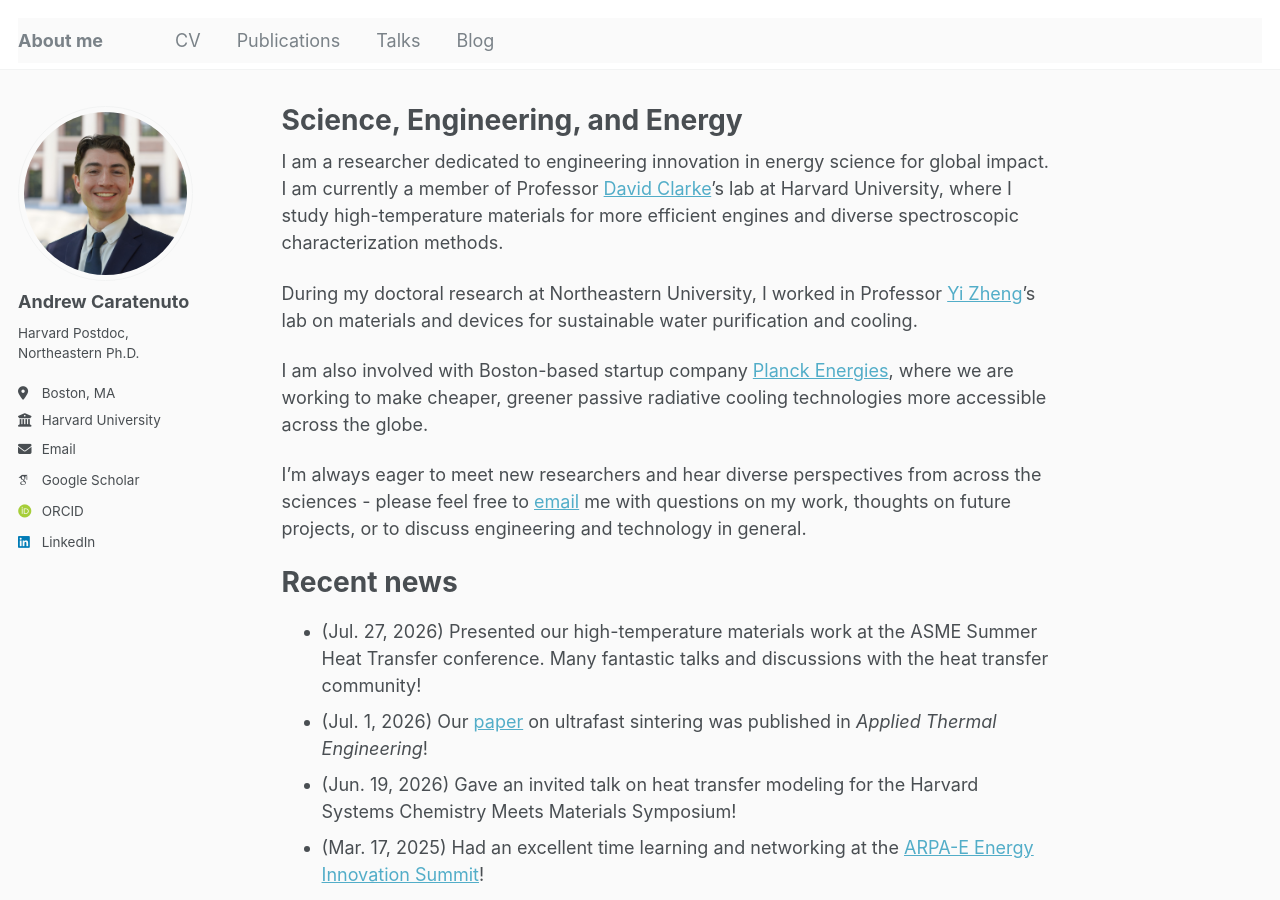
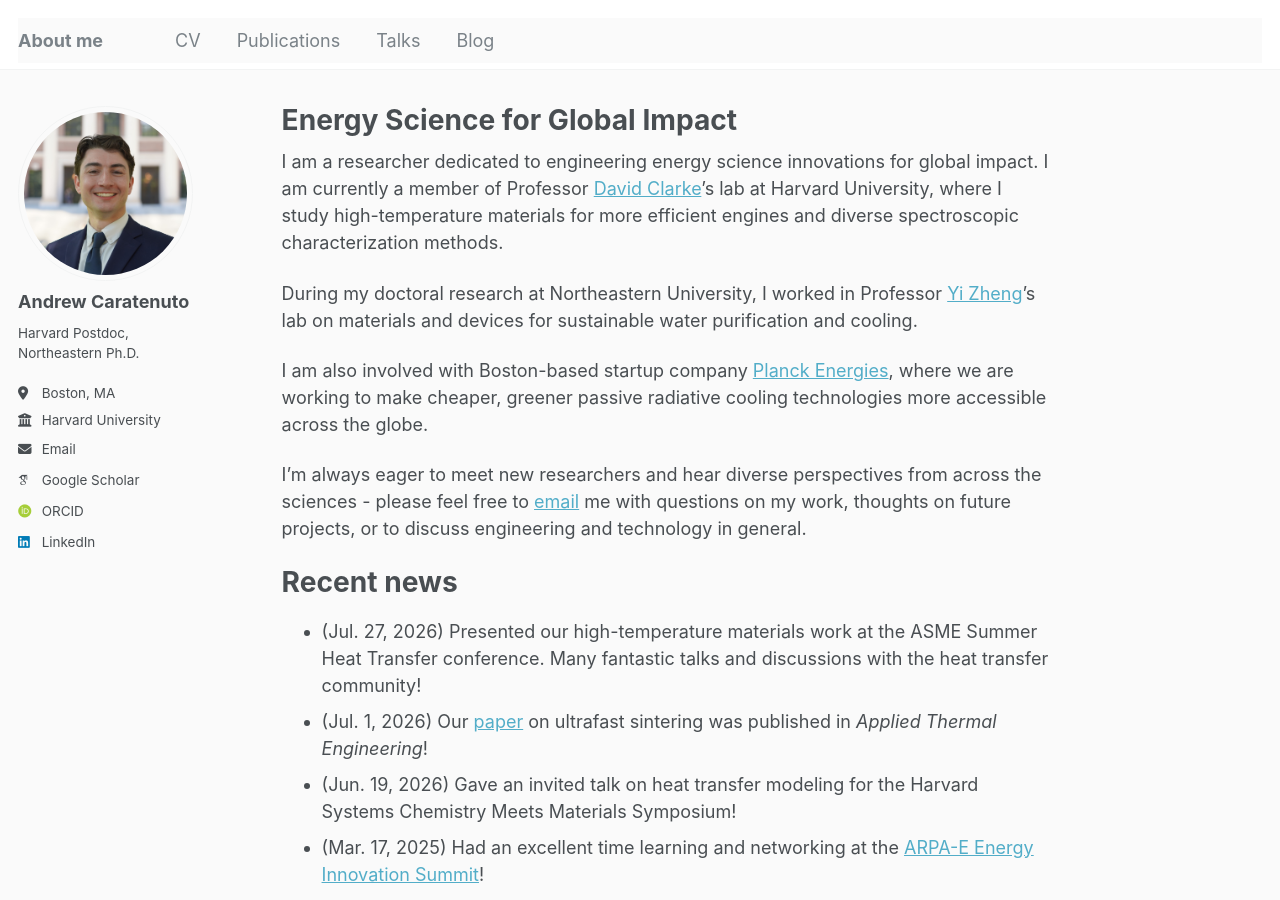
Before and after one commit to andrewcaratenuto/andrewcaratenuto.github.io, a Jekyll site: the page built from _pages/about.md, in a window 1280 px wide and 900 px high. Built offline with Jekyll 4.4.1, drawn with Linux system fonts in a browser that asks for light colours; some web fonts are replaced.

Commit message:
Update about.md

```diff
--- a/_pages/about.md
+++ b/_pages/about.md
@@ -1,13 +1,13 @@
 ---
 permalink: /
-title: "Science, Engineering, and Energy"
+title: "Energy Science for Global Impact"
 author_profile: true
 redirect_from:
   - /about/
   - /about.html
 ---
 
-I am a researcher dedicated to engineering innovation in energy science for global impact. I am currently a member of Professor [David Clarke](https://clarke.seas.harvard.edu)'s lab at Harvard University, where I study high-temperature materials for more efficient engines and diverse spectroscopic characterization methods.
+I am a researcher dedicated to engineering energy science innovations for global impact. I am currently a member of Professor [David Clarke](https://clarke.seas.harvard.edu)'s lab at Harvard University, where I study high-temperature materials for more efficient engines and diverse spectroscopic characterization methods.
 
 During my doctoral research at Northeastern University, I worked in Professor [Yi Zheng](https://nanoenergy.sites.northeastern.edu)'s lab on materials and devices for sustainable water purification and cooling.
 
```
